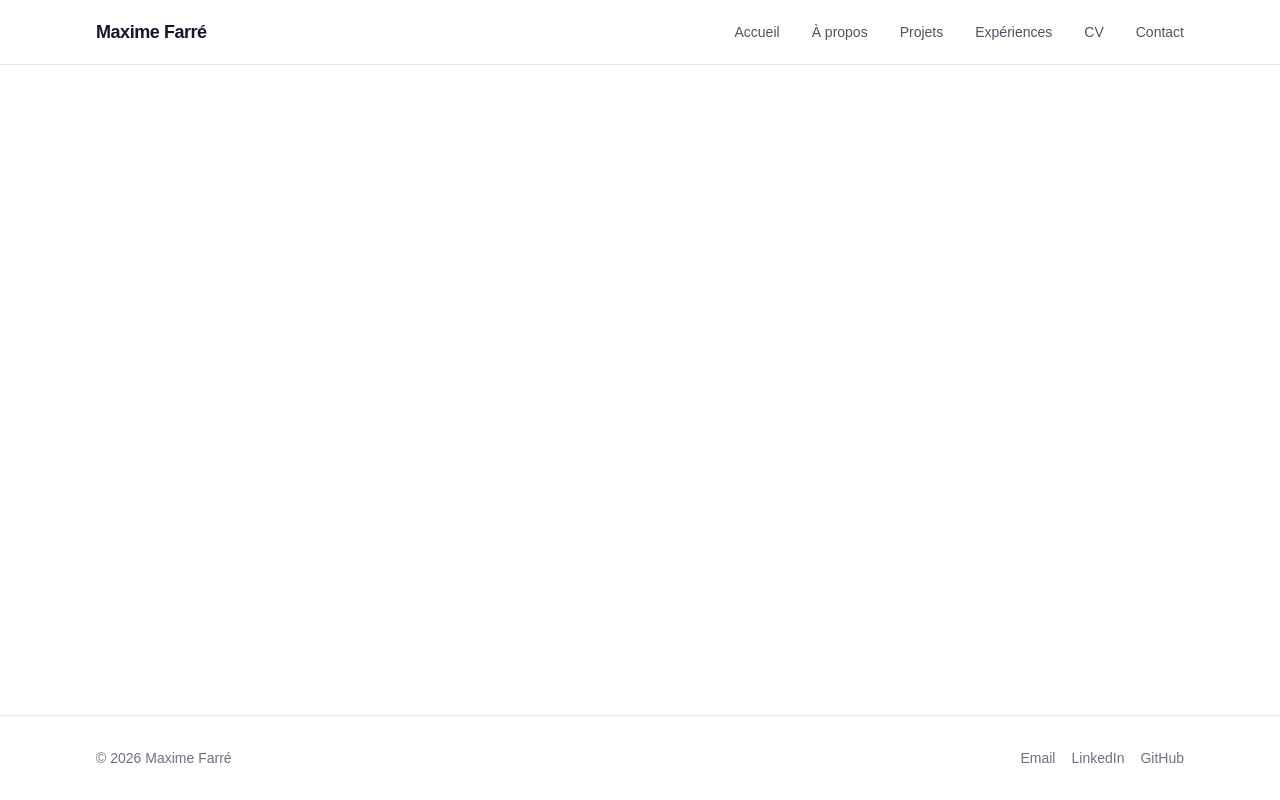
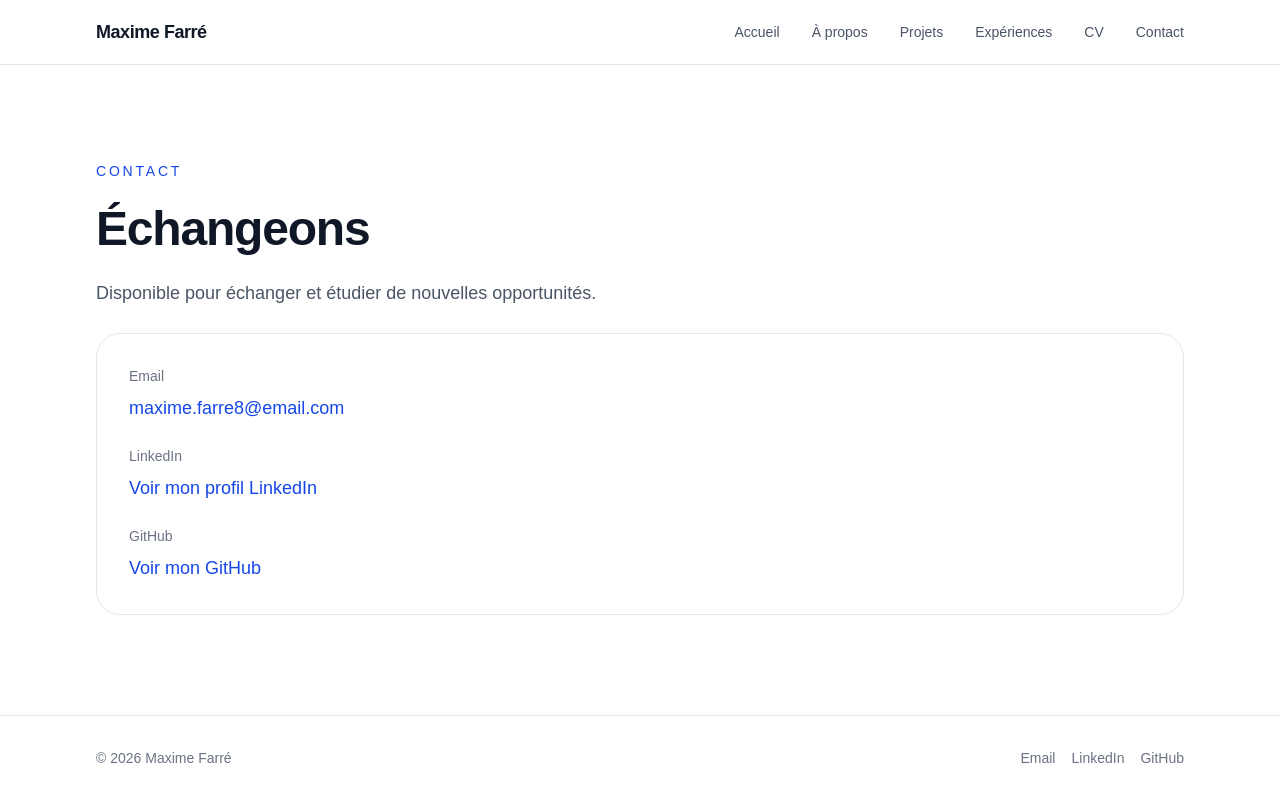
Before and after one commit to MaximeFARRE/Site_stage, a Next.js app: page /contact in a window 1280 px wide. Built offline with nearby package versions, Linux system fonts and the light colour scheme.

Commit message:
add contact page

```diff
--- a/src/app/contact/page.tsx
+++ b/src/app/contact/page.tsx
@@ -1,3 +1,67 @@
-export default function Contact() {
-  return <main />;
+import Container from "@/components/layout/container";
+import { personalInfo } from "@/data/personal-info";
+import { socialLinks } from "@/data/social-links";
+
+export default function ContactPage() {
+  return (
+    <section className="py-24">
+      <Container className="max-w-3xl">
+        <div className="space-y-6">
+          <p className="text-sm font-medium uppercase tracking-[0.2em] text-blue-700">
+            Contact
+          </p>
+
+          <h1 className="text-4xl font-bold tracking-tight text-gray-900 sm:text-5xl">
+            Échangeons
+          </h1>
+
+          <p className="text-lg leading-8 text-gray-600">
+            {personalInfo.availability}
+          </p>
+
+          <div className="rounded-3xl border border-gray-200 bg-white p-8">
+            <div className="space-y-6">
+              <div>
+                <p className="mb-2 text-sm font-medium text-gray-500">Email</p>
+                <a
+                  href={`mailto:${socialLinks.email}`}
+                  className="text-lg font-medium text-blue-700 hover:underline"
+                >
+                  {socialLinks.email}
+                </a>
+              </div>
+
+              <div>
+                <p className="mb-2 text-sm font-medium text-gray-500">
+                  LinkedIn
+                </p>
+                <a
+                  href={socialLinks.linkedin}
+                  target="_blank"
+                  rel="noreferrer"
+                  className="text-lg font-medium text-blue-700 hover:underline"
+                >
+                  Voir mon profil LinkedIn
+                </a>
+              </div>
+
+              <div>
+                <p className="mb-2 text-sm font-medium text-gray-500">
+                  GitHub
+                </p>
+                <a
+                  href={socialLinks.github}
+                  target="_blank"
+                  rel="noreferrer"
+                  className="text-lg font-medium text-blue-700 hover:underline"
+                >
+                  Voir mon GitHub
+                </a>
+              </div>
+            </div>
+          </div>
+        </div>
+      </Container>
+    </section>
+  );
 }
```
